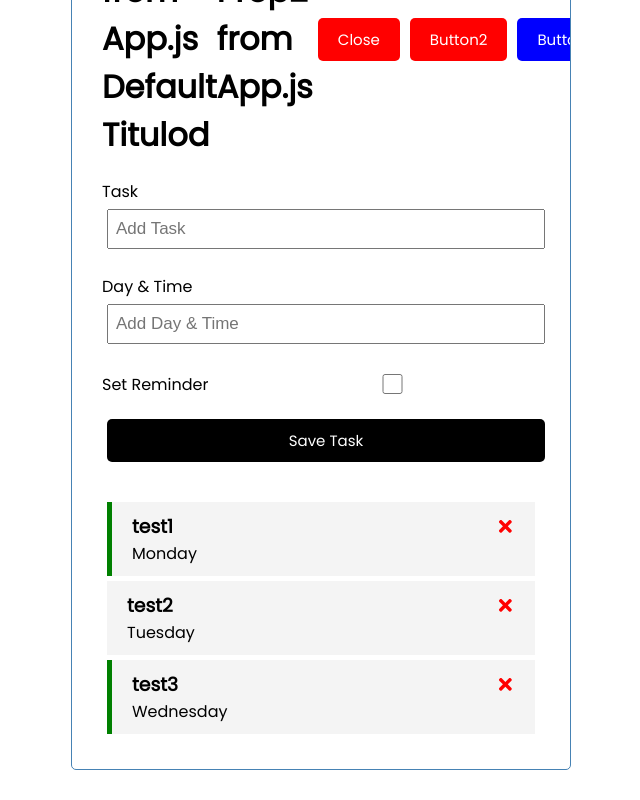
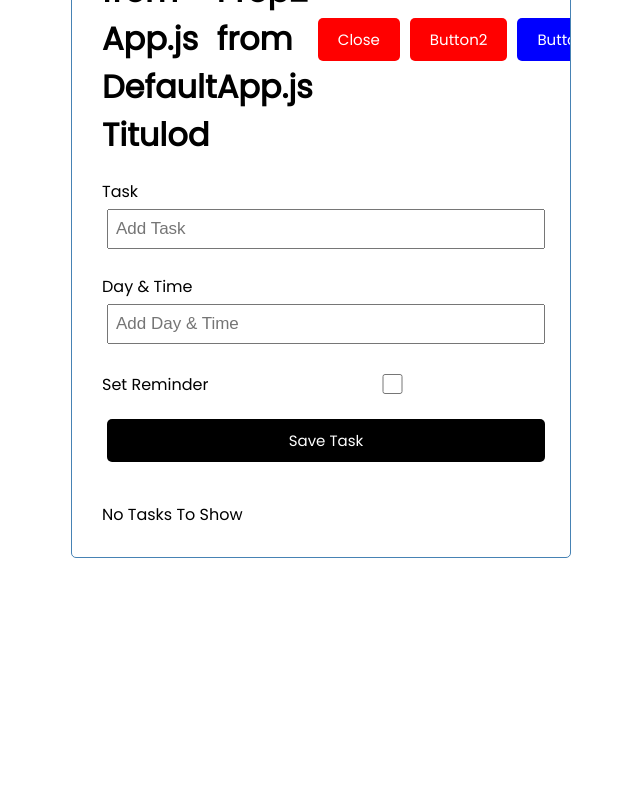
Before and after one commit to jeffmlazo/my-first-reactjs, a React (Create React App) app: page / in a window 1280 px wide. Shown: the part 420-1220 px from the top of the page, without its empty margins (319-959 px from the left). After the commit the page ends 1008 px from the top, so only its background shows below. Built offline with nearby package versions, Linux system fonts and the light colour scheme; data requests are answered from the project's data file.

Commit message:
Add useEffect method for fetching data after browser loads Add dummy data for data.json file for testing an API Add npm script for json-server command

```diff
--- /dev/null
+++ b/db.json
@@ -0,0 +1,22 @@
+{
+  "tasks": [
+    {
+      "id": 1,
+      "text": "test1",
+      "day": "Monday",
+      "reminder": true
+    },
+    {
+      "id": 2,
+      "text": "test2",
+      "day": "Tuesday",
+      "reminder": false
+    },
+    {
+      "id": 3,
+      "text": "test3",
+      "day": "Wednesday",
+      "reminder": true
+    }
+  ]
+}
--- a/package.json
+++ b/package.json
@@ -16,7 +16,8 @@
     "start": "react-scripts start",
     "build": "react-scripts build",
     "test": "react-scripts test",
-    "eject": "react-scripts eject"
+    "eject": "react-scripts eject",
+    "server": "json-server --watch db.json --port 5000"
   },
   "eslintConfig": {
     "extends": [
--- a/src/App.js
+++ b/src/App.js
@@ -1,7 +1,7 @@
 // import logo from "./logo.svg";
 // import "./App.css";
 
-import { useState } from "react";
+import { useState, useEffect } from "react";
 import Header from "./components/Header";
 import Tasks from "./components/Tasks";
 import AddTask from "./components/AddTask";
@@ -12,26 +12,18 @@
   // const x = false;
 
   const [showAddTask, setShowAddTask] = useState(true);
-  const [tasks, setTasks] = useState([
-    {
-      id: 1,
-      text: "test1",
-      day: "Monday",
-      reminder: true,
-    },
-    {
-      id: 2,
-      text: "test2",
-      day: "Tuesday",
-      reminder: false,
-    },
-    {
-      id: 3,
-      text: "test3",
-      day: "Wednesday",
-      reminder: true,
-    },
-  ]);
+  const [tasks, setTasks] = useState([]);
+
+  useEffect(() => {
+    const fetchTasks = async () => {
+      const res = await fetch("http://localhost:5000/tasks");
+      const data = await res.json();
+
+      console.log(data);
+    };
+
+    fetchTasks();
+  }, []);
 
   // Add Task
   const addTask = (task) => {
```
